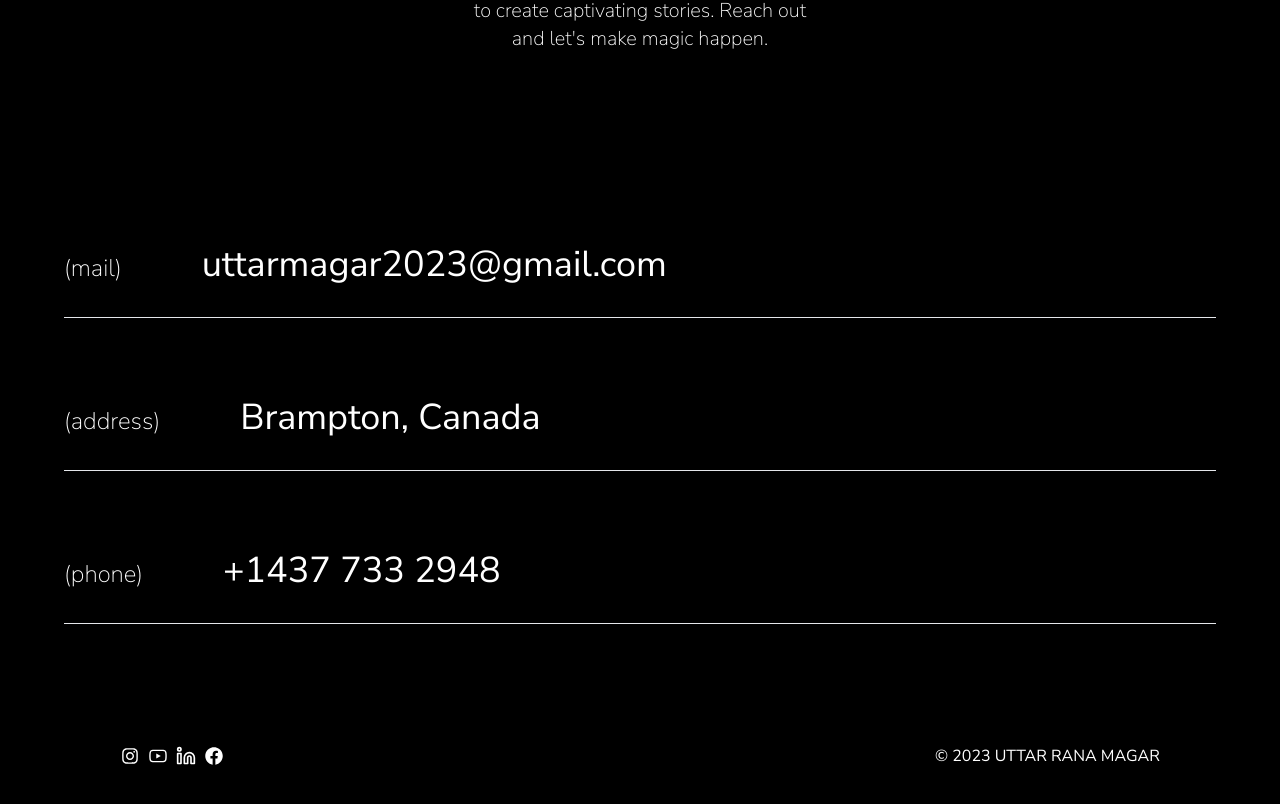
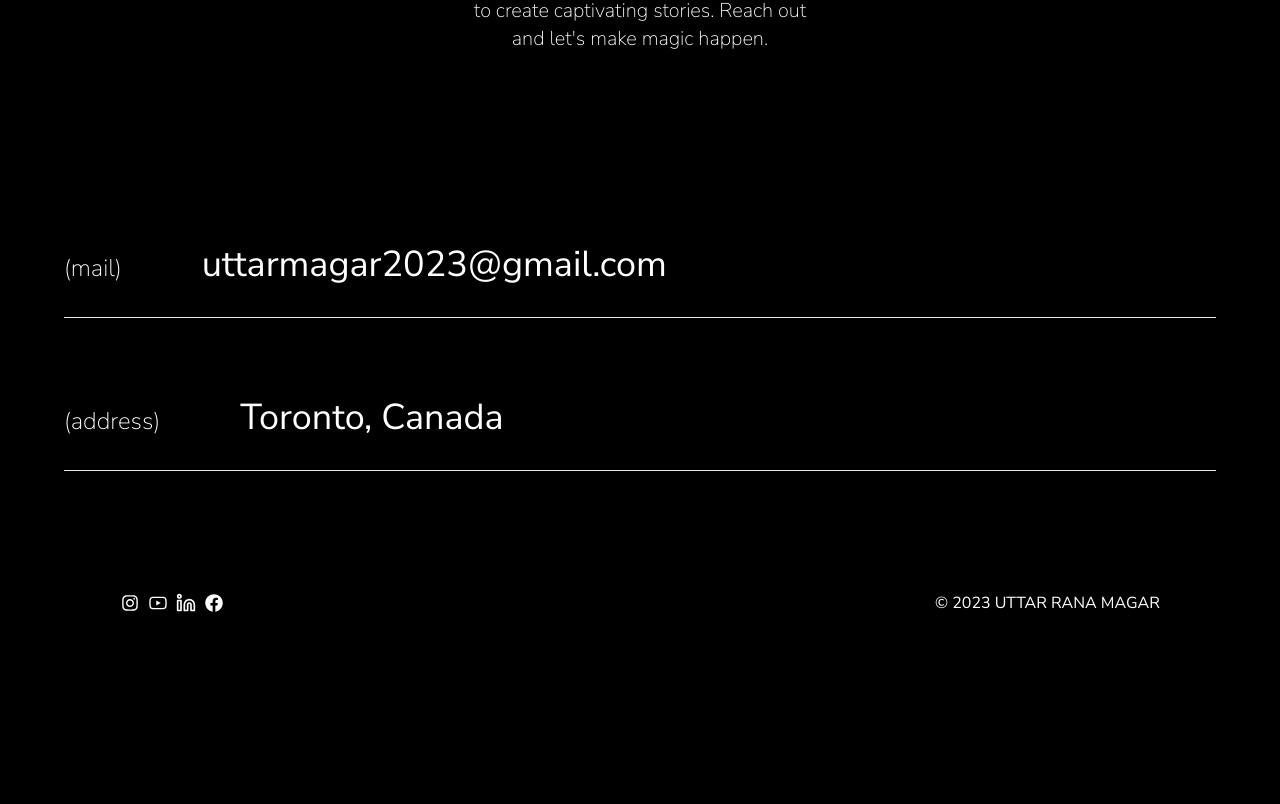
Before and after one commit to rojanmagar2001/director-portfolio, a Next.js app: page /contact in a window 1280 px wide. Shown: the part 523-1327 px from the top of the page. After the commit the page ends 1178 px from the top, so only its background shows below. Built offline with nearby package versions, Linux system fonts and the light colour scheme.

Commit message:
chores: changes in address

```diff
--- a/src/app/contact/page.tsx
+++ b/src/app/contact/page.tsx
@@ -3,15 +3,15 @@ import { fadeIn } from "@/variants";
 import { motion } from "framer-motion";
 export default function Home() {
   return (
-    <section className="w-full flex flex-col gap-y-32 xl:gap-y-28">
-      <div className="flex flex-col items-center justify-center mt-48 md:mt-36 xl:mt-40 xl:px-64">
-        <div className="xl:w-[60%] flex flex-col items-center justify-center gap-y-8 md:gap-y-12">
+    <section className="flex w-full flex-col gap-y-32 xl:gap-y-28">
+      <div className="mt-48 flex flex-col items-center justify-center md:mt-36 xl:mt-40 xl:px-64">
+        <div className="flex flex-col items-center justify-center gap-y-8 md:gap-y-12 xl:w-[60%]">
           <motion.h1
             variants={fadeIn("up", 0)}
             initial="hidden"
             animate="show"
             exit="hidden"
-            className="text-5xl md:text-7xl xl:text-9xl tracking-[2px]"
+            className="text-5xl tracking-[2px] md:text-7xl xl:text-9xl"
           >
             Get In Touch
           </motion.h1>
@@ -20,7 +20,7 @@ export default function Home() {
             initial="hidden"
             animate="show"
             exit="hidden"
-            className="w-[70%] xl:w-[80%] text-center text-lg xl:text-xl font-thin tracking-[1motion.x]"
+            className="w-[70%] text-center text-lg font-thin tracking-[1motion.x] xl:w-[80%] xl:text-xl"
           >
             Let&apos;s bring your vision to life! Whether it&apos;s directing,
             editing, or filmmaking, I&apos;m here to create captivating stories.
@@ -28,19 +28,19 @@ export default function Home() {
           </motion.p>
         </div>
       </div>
-      <div className="w-full flex flex-col px-4 py-12 md:py-24 md:px-16 xl:py-20 gap-y-8 md:gap-y-16 md:gap-y-20">
+      <div className="flex w-full flex-col gap-y-8 px-4 py-12 md:gap-y-16 md:gap-y-20 md:px-16 md:py-24 xl:py-20">
         <motion.div
           variants={fadeIn("left", 0.4)}
           initial="hidden"
           animate="show"
           exit="hidden"
-          className="w-full flex border-b-[1px] pb-2 md:pb-4 xl:pb-8 gap-x-10 xl:gap-x-20 items-baseline group"
+          className="group flex w-full items-baseline gap-x-10 border-b-[1px] pb-2 md:pb-4 xl:gap-x-20 xl:pb-8"
         >
-          <span className="text-base md:text-xl xl:text-2xl font-thin">
+          <span className="text-base font-thin md:text-xl xl:text-2xl">
             (mail)
           </span>
           <a
-            className="text-lg md:text-4xl xl:text-4xl group-hover:animate-bounce"
+            className="text-lg group-hover:animate-bounce md:text-4xl xl:text-4xl"
             href="mailto:uttarmagar2023@gmail.com"
           >
             uttarmagar2023@gmail.com
@@ -51,32 +51,32 @@ export default function Home() {
           initial="hidden"
           animate="show"
           exit="hidden"
-          className="w-full flex border-b-[1px] pb-2 md:pb-4 xl:pb-8 gap-x-10 xl:gap-x-20 items-baseline group"
+          className="group flex w-full items-baseline gap-x-10 border-b-[1px] pb-2 md:pb-4 xl:gap-x-20 xl:pb-8"
         >
-          <span className="text-base md:text-xl xl:text-2xl font-thin">
+          <span className="text-base font-thin md:text-xl xl:text-2xl">
             (address)
           </span>
-          <a className="text-lg md:text-4xl xl:text-4xl group-hover:animate-bounce">
-            Brampton, Canada
+          <a className="text-lg group-hover:animate-bounce md:text-4xl xl:text-4xl">
+            Toronto, Canada
           </a>
         </motion.div>
-        <motion.div
+        {/* <motion.div
           variants={fadeIn("left", 0.6)}
           initial="hidden"
           animate="show"
           exit="hidden"
-          className="w-full flex border-b-[1px] pb-2 md:pb-4 xl:pb-8 gap-x-10 xl:gap-x-20 items-baseline group"
+          className="group flex w-full items-baseline gap-x-10 border-b-[1px] pb-2 md:pb-4 xl:gap-x-20 xl:pb-8"
         >
-          <span className="text-base md:text-xl xl:text-2xl font-thin">
+          <span className="text-base font-thin md:text-xl xl:text-2xl">
             (phone)
           </span>
           <a
-            className="text-lg md:text-4xl xl:text-4xl group-hover:animate-bounce"
+            className="text-lg group-hover:animate-bounce md:text-4xl xl:text-4xl"
             href="tel:+14377332948"
           >
             +1437 733 2948
           </a>
-        </motion.div>
+        </motion.div> */}
       </div>
     </section>
   );
```
Also changed, not shown: 1 other file (tests, documents, lock files or other folders).
